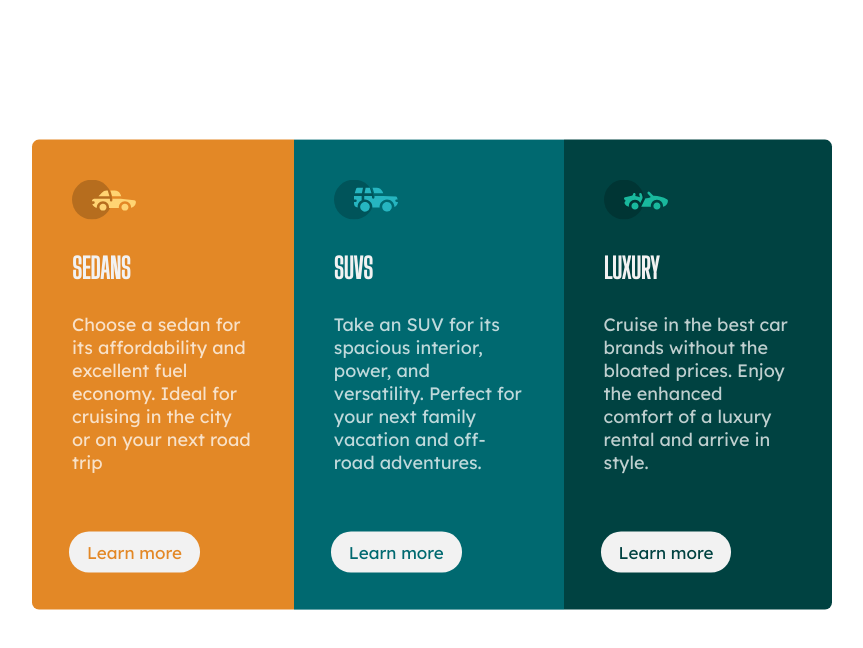
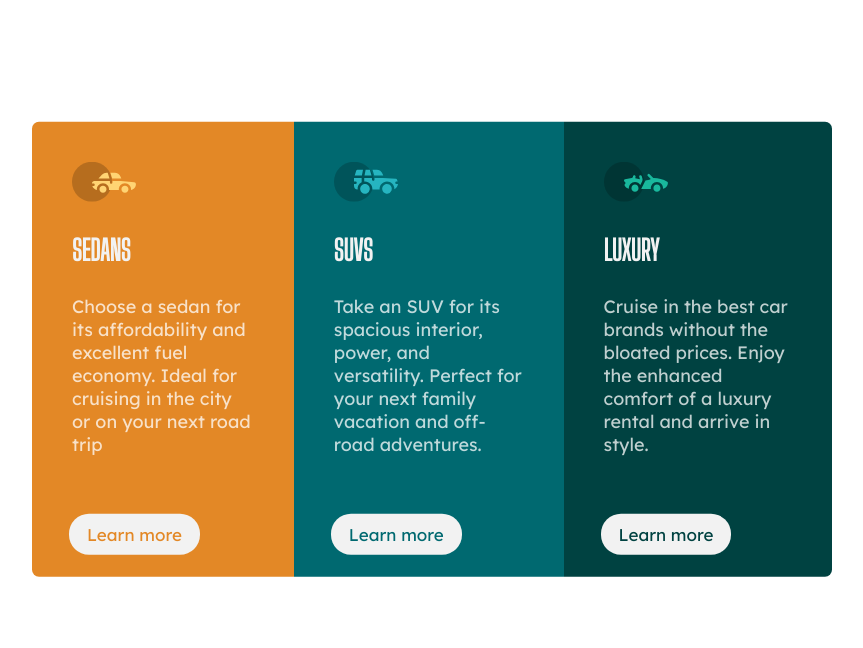
Before and after one commit to VarshaRT07/frontendmentor, a plain HTML site: page index.html in a window 1280 px wide. Shown: the whole page, without its empty margins (296-1159 px from the left). Drawn offline with Linux system fonts and the light colour scheme.

Commit message:
Update sty.css

```diff
--- a/sty.css
+++ b/sty.css
@@ -5,10 +5,10 @@ body{
 .card{
     position: absolute;
     width: 800px;
-    height: 470px;
+    height: 455px;
     box-sizing: border-box;
     display: flex;
-    transform: translate(40%,28%);
+    transform: translate(40%,25%);
     border-radius: 7px;
 
 }
```
